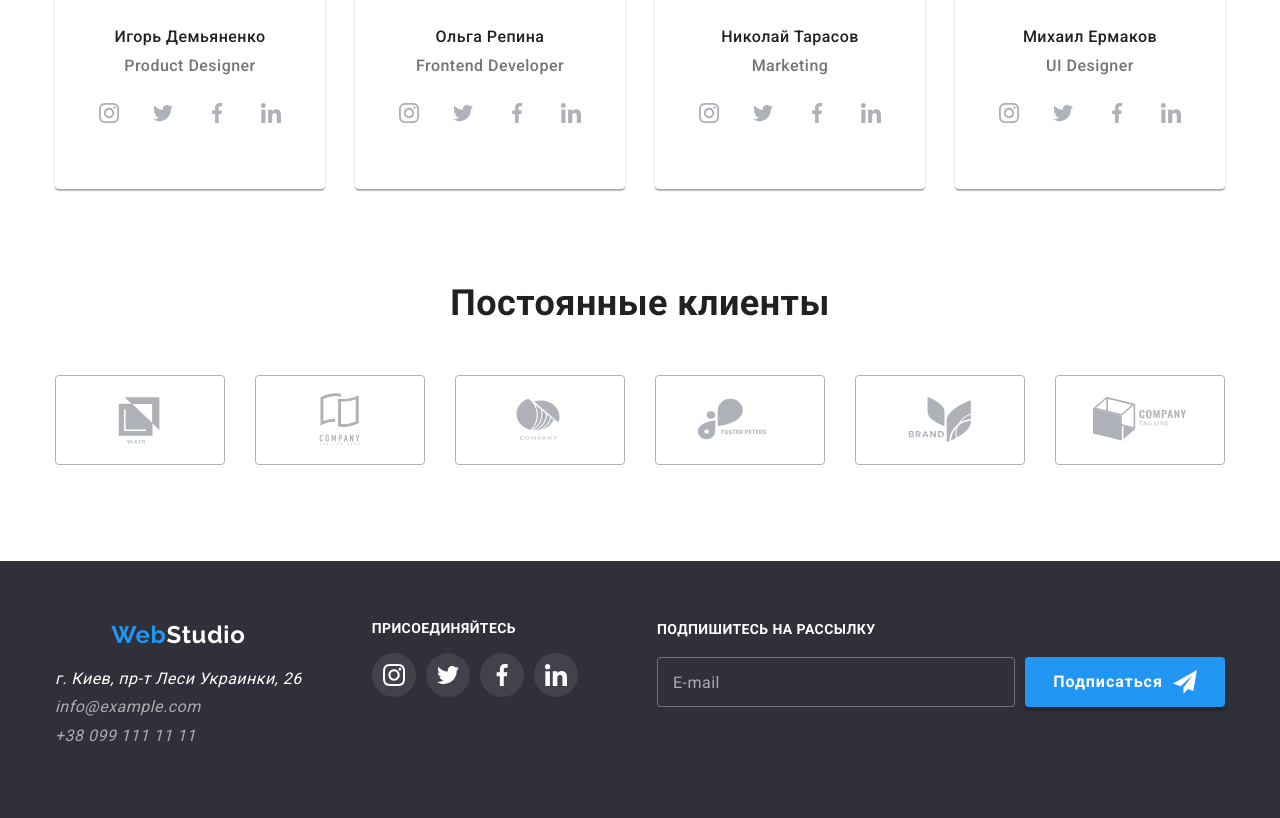
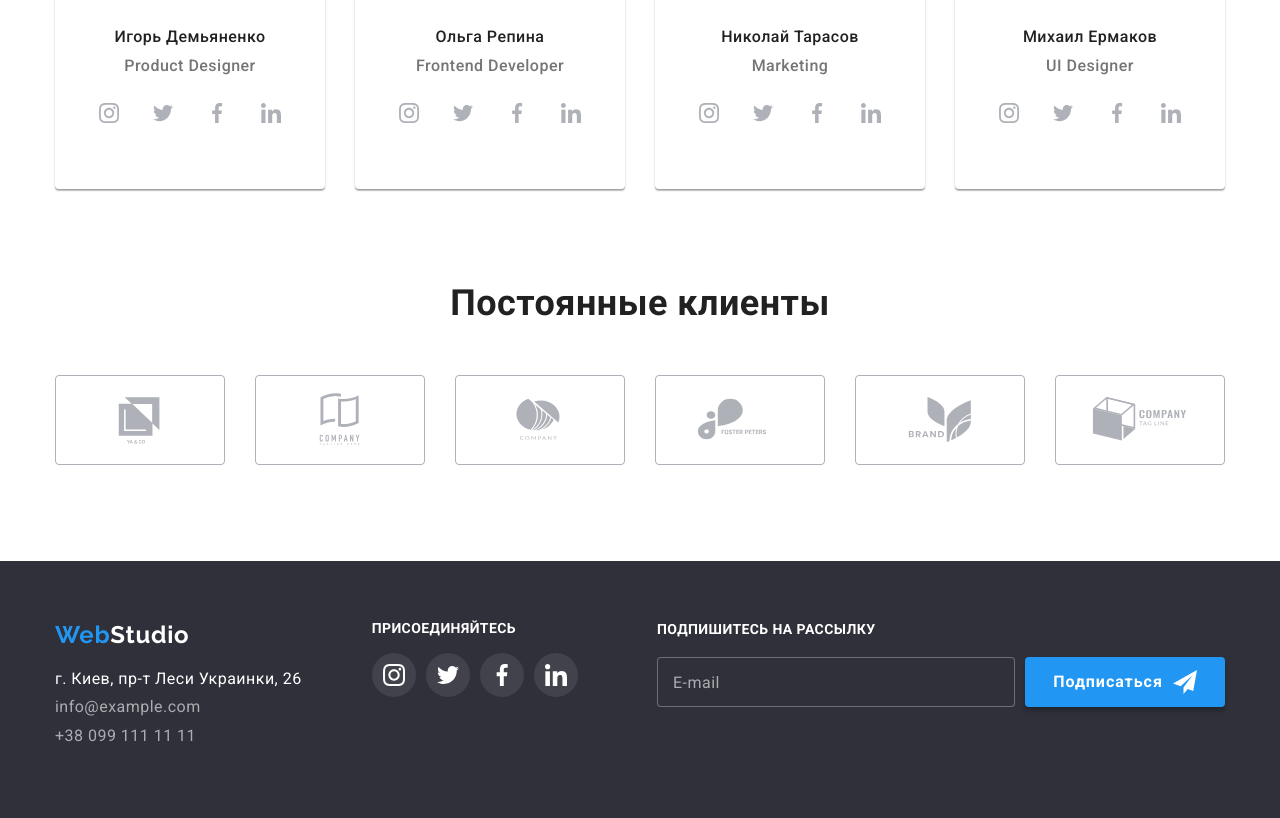
Before and after one commit to YaroslavBoliachevets/goit-markup-hw-08, a plain HTML site: page index.html in a window 1280 px wide. Shown: the part 1895-2713 px from the top of the page. Drawn offline with nearby package versions, Linux system fonts and the light colour scheme.

Commit message:
Убирает курсив в футере и позиционирует лого

```diff
--- a/sass/components/_footer.scss
+++ b/sass/components/_footer.scss
@@ -1,12 +1,16 @@
 .logo--footer {
     display: flex;
-justify-content: center;
+
     margin-bottom: 20px;
 
     color: $third-text;
 
     & .logo__accent {
         color: $accent;
+    }
+
+    @media screen and (max-width:1199px) {
+        justify-content: center;
     }
 }
 
@@ -38,6 +42,8 @@ justify-content: center;
 }
 
 .footer__address__list {
+
+    font-style: normal;
 
     .footer__address__link:hover,
     .footer__address__link:focus {
```
Also changed, not shown: css/main.css, css/main.min.css, 2 other files.
